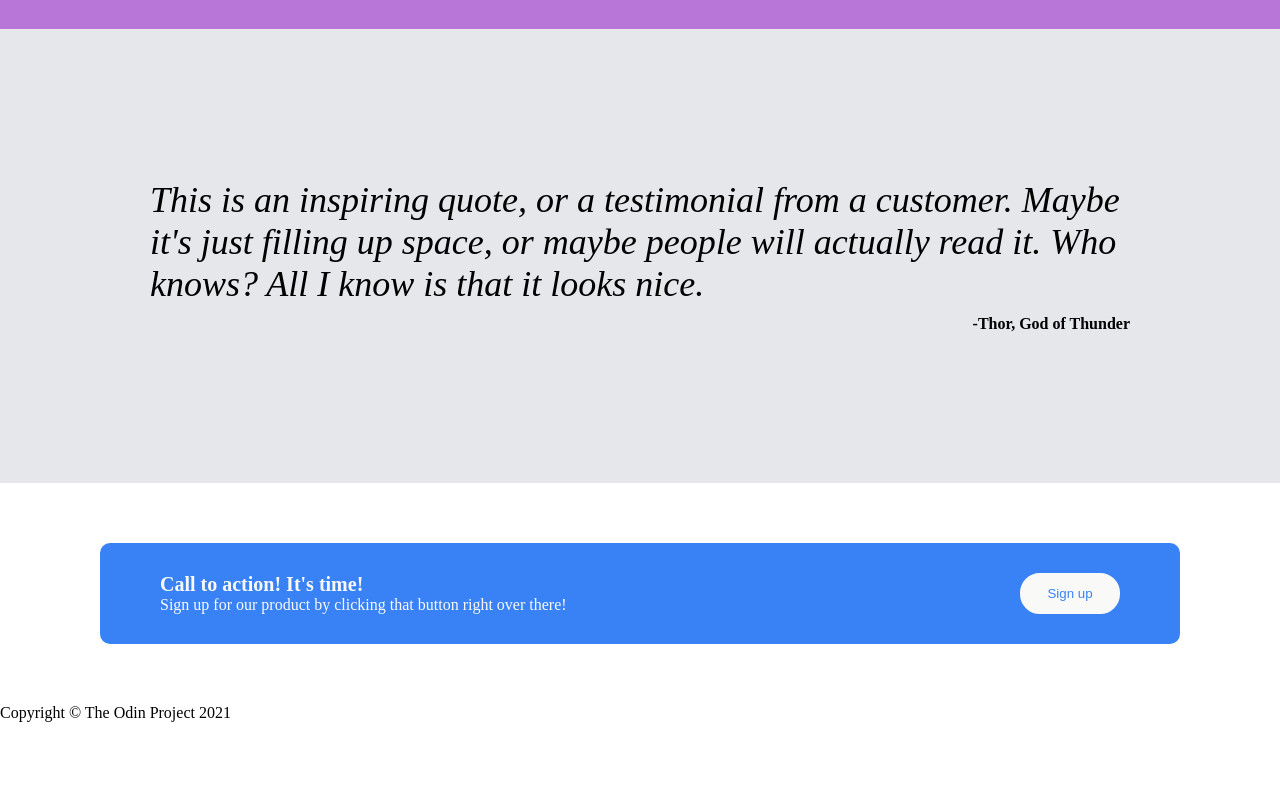
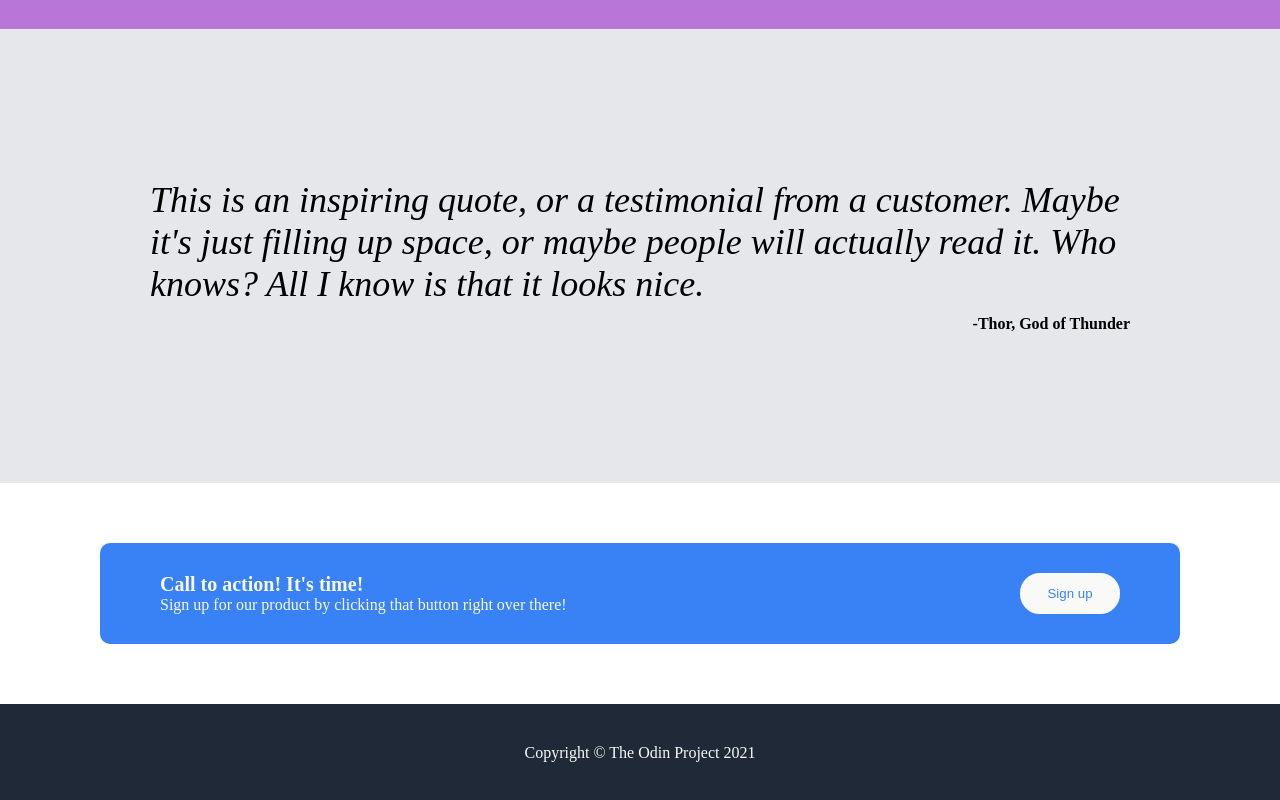
Before and after one commit to Bardemic/landingPageOdin, a plain HTML site: page index.html in a window 1280 px wide. Shown: the part 996-1796 px from the top of the page. Before the commit the page ends 1718 px from the top, so only its background shows below. Drawn offline with Linux system fonts and the light colour scheme.

Commit message:
Add CSS to Footer

```diff
--- a/styles.css
+++ b/styles.css
@@ -184,3 +184,12 @@ img {
     background-color: #3882F6;
     color: #F9FAF8;
 }
+
+.footer {
+    padding: 40px;
+    display: flex;
+    justify-content: center;
+    align-items: center;
+    background-color: #1F2937;
+    color:#F9FAF8;
+}
```
